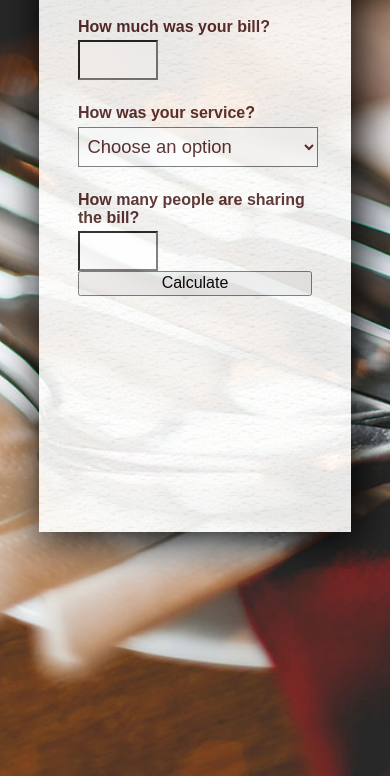
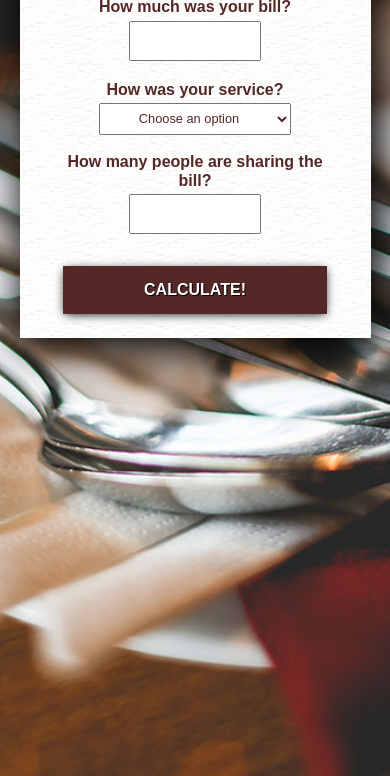
Before and after one commit to Rafalp16/tip-calculator, a plain HTML site: page index.html in a window 390 px wide. Shown: the part 148-924 px from the top of the page. Drawn offline with Linux system fonts and the light colour scheme.

Commit message:
add styles for small res

```diff
--- a/index.html
+++ b/index.html
@@ -15,12 +15,13 @@
             <header class="site-header">
                 <h1 class="site-header__title">Tip calculator</h1>
             </header>
-            <main class="site-main">
-                <label for="bill-price" class="site-main__label">How much was your bill?</label>
-                <input type="text" id="bill-price" class="site-main__input">
+            <main>
+                <form class="main__form">
+                    <label for="bill-price" class="form__label">How much was your bill?</label>
+                    <input type="text" id="bill-price" class="form__input">
 
-                <label for="bill-rating" class="site-main__label">How was your service?</label>
-                <select id="bill-rating" class="site-main__input site-main__select">
+                    <label for="bill-rating" class="form__label">How was your service?</label>
+                    <select id="bill-rating" class="form__input form__select">
                     <option value="Choose an option" disabled selected>Choose an option</option>
                     <option value="30% - Outstanding">30% - Outstanding</option>
                     <option value="20% - Good">20% - Good</option>
@@ -29,10 +30,12 @@
                     <option value="5% - Terrible">5% - Terrible</option>
                     </select>
 
-                <label for="bill-people" class="site-main__label">How many people are sharing the bill?</label>
-                <input type="text" id="bill-people" class="site-main__input">
+                    <label for="bill-people" class="form__label">How many people are sharing the bill?</label>
+                    <input type="text" id="bill-people" class="form__input">
 
-                <button class="site-main__submit">Calculate</button>
+                    <button class="form__submit">Calculate!</button>
+                </form>
+                <div class="main__answer"></div>
             </main>
             <footer>
 
--- a/style.css
+++ b/style.css
@@ -16,12 +16,16 @@ body {
 
 .site-container {
     width: 80%;
-    max-width: 400px;
-    height: 600px;
+    max-width: 25em;
     margin: 5em auto;
-    opacity: 0.9;
     background-image: url(img/paper-pattern.jpg);
     box-shadow: 5px 5px 40px 5px #000;
+}
+
+@media (max-width: 32em) {
+    .site-container {
+        width: 90%;
+    }
 }
 
 .site-header__title {
@@ -31,7 +35,14 @@ body {
     margin: 0 auto;
 }
 
-.site-main {
+@media (max-width: 32em) {
+    .site-header__title {
+        width: 95%;
+        font-size: 1.75em;
+    }
+}
+
+.main__form {
     text-align: left;
     width: 75%;
     margin: 0 auto;
@@ -39,22 +50,75 @@ body {
     flex-direction: column;
 }
 
-.site-main__label {
+@media (max-width: 32em) {
+    .main__form {
+        text-align: center;
+    }
+}
+
+.form__label {
     margin: 1.5em 0 0.25em;
     font-size: 1em;
     font-weight: 600;
 }
 
-.site-main__input {
-    width: 80px;
-    height: 40px;
+@media (max-width: 32em) {
+    .form__label {
+        margin: 0.75em 0 0.25em;
+    }
+}
+
+.form__input {
+    width: 5em;
+    height: 2.5em;
     padding: 0.25em;
     font-size: 1.15em;
     color: #532827;
-    background-color: white;
 }
 
-.site-main__select {
-    width: 240px;
+
+@media (max-width: 32em) {
+    .form__input {
+        font-size: 1em;
+        margin: 0 auto 0.5em;
+        width: 50%;
+    }
+}
+
+.form__select {
+    max-width: 15em;
+    width: 100%;
     font-size: 1.15em
 }
+
+@media (max-width: 32em) {
+    .form__select {
+        font-size: 0.8em;
+        width: 80%;
+        text-align: center;
+    }
+}
+
+.form__submit {
+    width: 100%;
+    margin: 1.5em auto;
+    height: 3em;
+    color: #fff;
+    background-color: #532827;
+    font-size: 1em;
+    text-shadow: 1px 1px black;
+    font-weight: 600;
+    text-transform: uppercase;
+    border: none;
+    box-shadow: 0 2px 10px -2px black;
+    cursor: pointer;
+}
+
+.form__submit:hover {
+    border: 2px solid #000;
+    background-color: #42201f;
+}
+
+.form__submit:active {
+    background-color: #000;
+}
```
Lines whose indentation alone changed are shown as unchanged.
